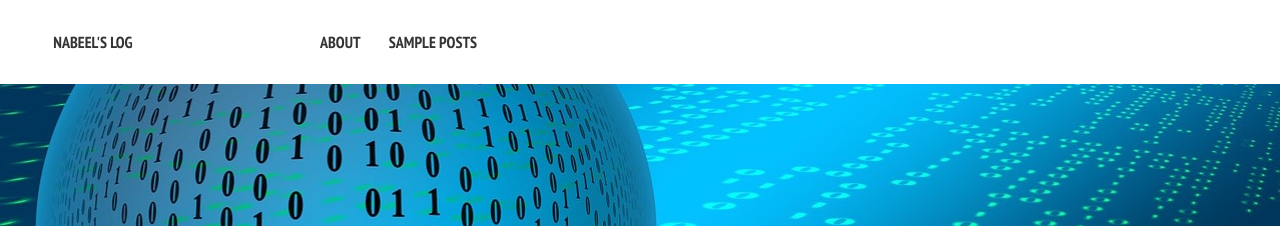
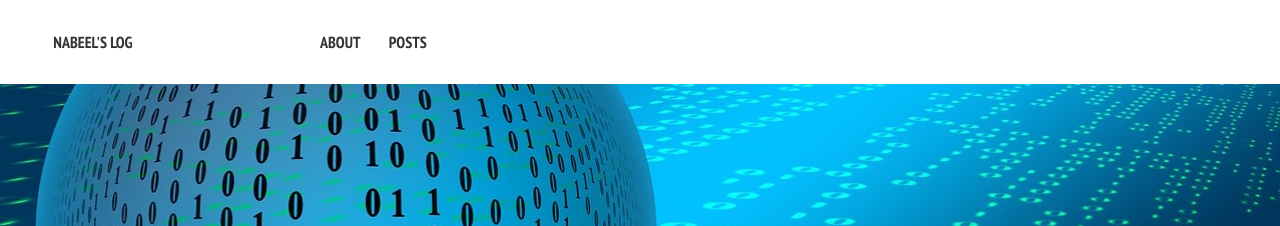
Before and after one commit to nabeelarif/nabeelarif-backup.github.io, a Jekyll site: the page built from index.md, in a window 1280 px wide. Shown: the top 226 px of the page. Built offline with Jekyll 4.4.1, drawn with Linux system fonts in a browser that asks for light colours; nearby versions of some CDN libraries.

Commit message:
Removed sample keyword from posts

```diff
--- a/_data/navigation.yml
+++ b/_data/navigation.yml
@@ -3,5 +3,5 @@
 - title: About
   url: /about/
 
-- title: Sample Posts
+- title: Posts
   url: /posts/
```
